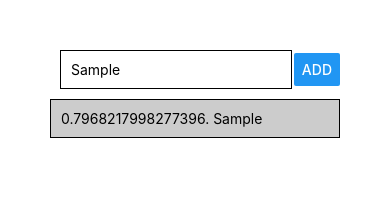
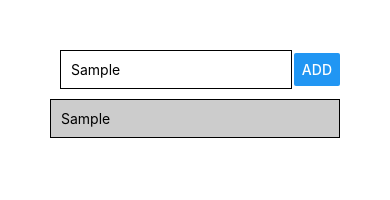
Before and after one commit to kagboton/rn-complete-guide, a React Native app: screen / in a window 390 px wide. Both pictures are taken after typing "Sample" into the empty fields and a click on the button "ADD". Shown: the top 200 px of the page. Built offline with nearby package versions, Linux system fonts and the light colour scheme.

Commit message:
flatlist :: usage of keyExtractor

```diff
--- a/App.js
+++ b/App.js
@@ -13,7 +13,7 @@ export default function App() {
   const addGoalHandler = () => {
     setCourseGoals(currentGoals => [
       ...currentGoals,
-      {key: Math.random().toString(), value: enteredGoal }
+      {id: Math.random().toString(), value: enteredGoal }
     ]);
   }
 
@@ -29,10 +29,11 @@ export default function App() {
         <Button title="ADD" onPress = {addGoalHandler}/>
       </View>
       <FlatList
+      keyExtractor = {(item, index) => item.id}
         data = {courseGoals}
         renderItem = {itemData => (
           <View style = {styles.listItems}>
-            <Text >{itemData.item.key}. {itemData.item.value}</Text>
+            <Text >{itemData.item.value}</Text>
           </View>
         )}/>
     </View>
```
